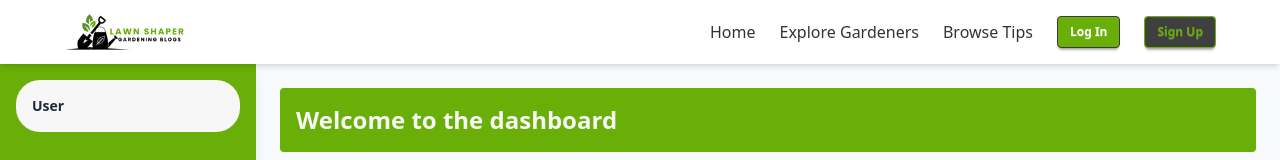
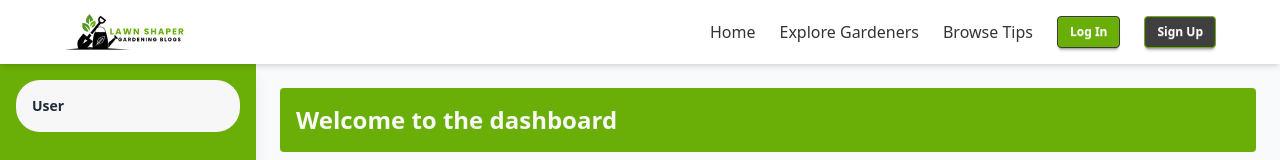
Before and after one commit to tahia-tahi/lawn-shaper, a React (Vite) app: page /dashboard in a window 1280 px wide. Shown: the top 160 px of the page. Built offline with nearby package versions, Linux system fonts and the light colour scheme; no server answers.

Commit message:
color adjusted

```diff
--- a/src/Components/Navbar.jsx
+++ b/src/Components/Navbar.jsx
@@ -40,7 +40,7 @@ const Navbar = () => {
           {!user && (
             <>
               <Link to="/auth/login" className="btn btn-sm bg-primary text-white hover:bg-secondary">Log In</Link>
-              <Link to="/auth/signup" className="btn btn-sm border border-primary text-primary hover:bg-primary hover:text-white">Sign Up</Link>
+              <Link to="/auth/signup" className="btn btn-sm border border-primary text-white hover:bg-primary ">Sign Up</Link>
             </>
           )}
         </div>
@@ -81,7 +81,7 @@ const Navbar = () => {
               <Link to="/auth/login" onClick={toggleMenu} className="btn btn-sm w-full bg-primary text-white hover:bg-secondary">
                 Log In
               </Link>
-              <Link to="/auth/signup" onClick={toggleMenu} className="btn btn-sm w-full border border-primary text-white hover:bg-primary ">
+              <Link to="/auth/signup" onClick={toggleMenu} className="btn btn-sm w-full border border-primary text-white hover:bg-primary">
                 Sign Up
               </Link>
             </>
```
